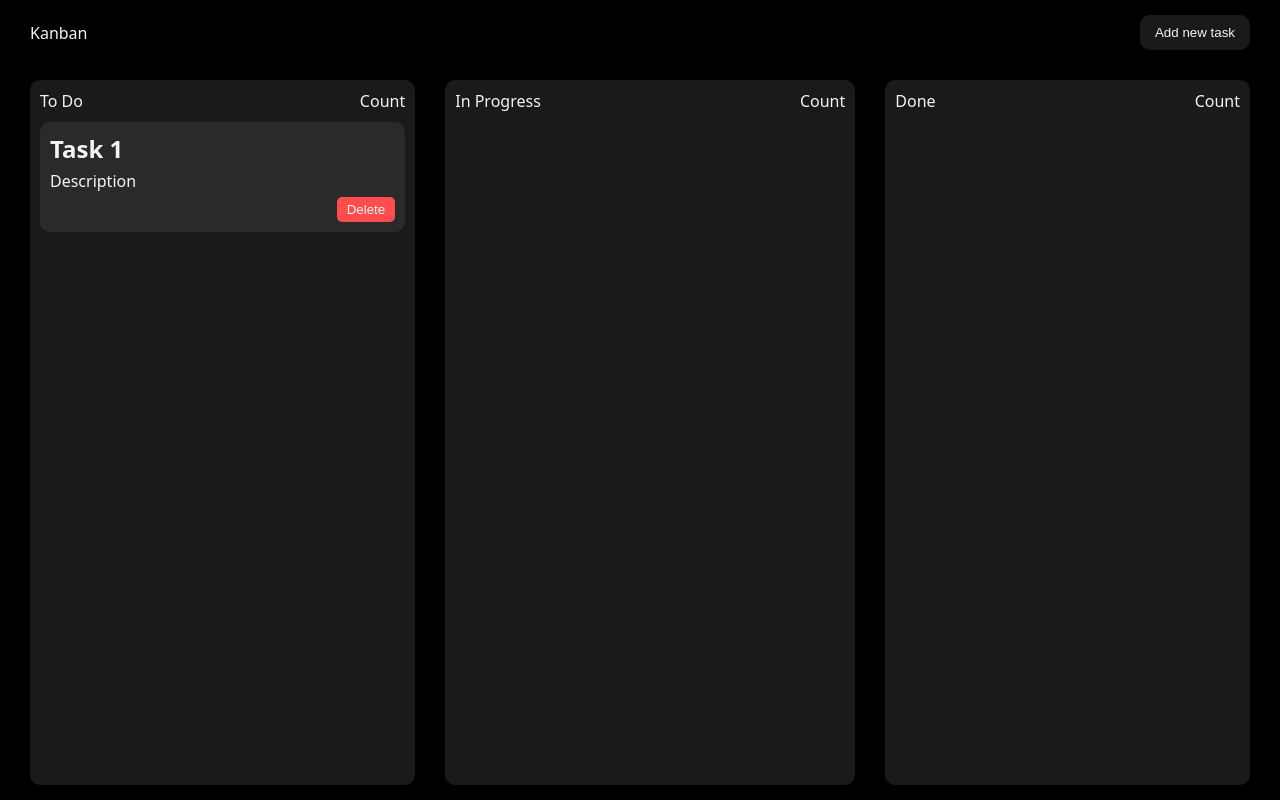
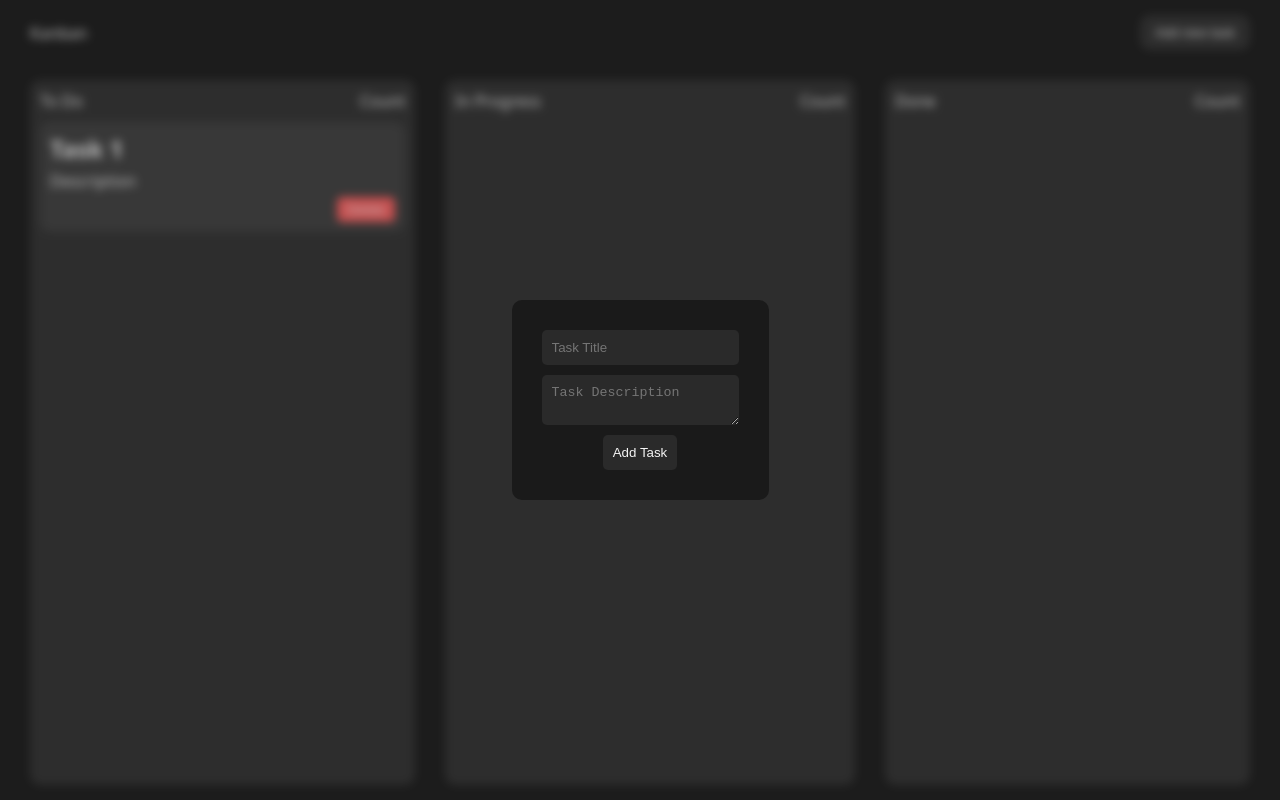
Before and after one commit to AnshuNegi122/Kanban-Board, a plain HTML site: page index.html in a window 1280 px wide. Both pictures are taken after a click on the button "Add new task". Drawn offline with Linux system fonts and the light colour scheme.

Commit message:
added add task feature

```diff
--- a/index.html
+++ b/index.html
@@ -10,7 +10,7 @@
     <main>
         <nav>
             <div class="left">Kanban</div>
-            <div class="right"><button>Add new task</button></div>
+            <div class="right"><button id="toggle-modal">Add new task</button></div>
         </nav>
         <section class="board">
             <div id="todo" class="task-column">
@@ -38,6 +38,14 @@
             </div>
         </section>
     </main>
+    <div class="modal add-new-task">
+        <div class="bg"></div>
+        <div class="center">
+            <input type="text" placeholder="Task Title" id="task-title">
+            <textarea placeholder="Task Description" id="task-desc"></textarea>
+            <button class="add-task-btn" id="add-new-task">Add Task</button>
+        </div>
+    </div>
     <script src="script.js"></script>
 </body>
 </html>
--- a/script.js
+++ b/script.js
@@ -1,23 +1,34 @@
 const todo = document.querySelector('#todo');
 const progress = document.querySelector('#progress');
 const done = document.querySelector('#done');
+let dragElement = null;
+const addTaskBtn = document.querySelector("#add-new-task");
 
 const tasks = document.querySelectorAll('.task');
 tasks.forEach(task => {
     task.addEventListener("drag", (e) => {
-        console.log("dragging", e);
+        // console.log("dragging", e);
+        dragElement = task;
     })
 })
 
 
-
 function addDragEventsOnColumn(column) {
     column.addEventListener("dragenter", (e) => {
-        // e.preventdefault();
+        e.preventDefault();
         column.classList.add("hover-over");
     })
     column.addEventListener("dragleave", (e) => {
-        // e.preventdefault();
+        e.preventDefault();
+        column.classList.remove("hover-over");
+    })
+    column.addEventListener("dragover", (e) => {
+        e.preventDefault();
+    })
+    column.addEventListener("drop", (e) => {
+        e.preventDefault();
+        // console.log("Dropped", dragElement, column);
+        column.appendChild(dragElement);
         column.classList.remove("hover-over");
     })
 }
@@ -25,3 +36,32 @@ function addDragEventsOnColumn(column) {
 addDragEventsOnColumn(todo);
 addDragEventsOnColumn(progress);
 addDragEventsOnColumn(done);
+
+const toggleModalButton = document.querySelector("#toggle-modal")
+const modal = document.querySelector(".modal")
+const modalBg = document.querySelector(".modal .bg")
+
+toggleModalButton.addEventListener("click", () => {
+    modal.classList.toggle("active")
+})
+modalBg.addEventListener("click", () => {
+    modal.classList.remove("active")
+})
+
+addTaskBtn.addEventListener("click", () => {
+    const taskTitle = document.querySelector("#task-title").value
+    const taskDesc = document.querySelector("#task-desc").value
+
+    const div = document.createElement("div")
+
+    div.classList.add("task")
+    div.setAttribute("draggable", "true")
+
+    div.innerHTML = `
+    <h2>${taskTitle}</h2>
+    <p>${taskDesc}</p>
+    <button>Delete</button>`
+
+    todo.appendChild(div)
+    modal.classList.remove("active")
+})
--- a/style.css
+++ b/style.css
@@ -93,6 +93,59 @@ section .task-column .task button {
     color: var(--primary-text-color);
 }
 
+.modal {
+    position: fixed;
+    height: 100vh;
+    width: 100vw;
+    display: none;
+    top: 0;
+    left: 0;
+    align-items: center;
+    justify-content: center;
+}
+
+.modal.active {
+    display: flex;
+}
+
+.modal .bg {
+    position: absolute;
+    height: 100%;
+    width: 100%;
+    background-color: rgba(85, 85, 85, 0.334);
+    backdrop-filter: blur(5px);
+}
+
+.modal .center {
+    background-color: var(--bg-button-color);
+    padding: var(--padding-2xl);
+    border-radius: var(--padding-md);
+    display: flex;
+    flex-direction: column;
+    gap: var(--padding-md);
+    z-index: 10;
+}
+
+.modal .center input, .modal .center textarea, .modal .center select {
+    background-color: var(--bg-task-color);
+    border: none;
+    outline: none;
+    color: var(--primary-text-color);
+    padding: var(--padding-md);
+    border-radius: var(--border-radius-sm);
+}
+
+.modal .center button {
+    background-color: var(--bg-task-color);
+    border: none;
+    outline: none;
+    color: var(--primary-task-color);
+    padding: var(--padding-md);
+    border-radius: var(--border-radius-sm);
+    width: fit-content;
+    align-self: center;
+}
+
 :root {
 
     /* color variables */
```
